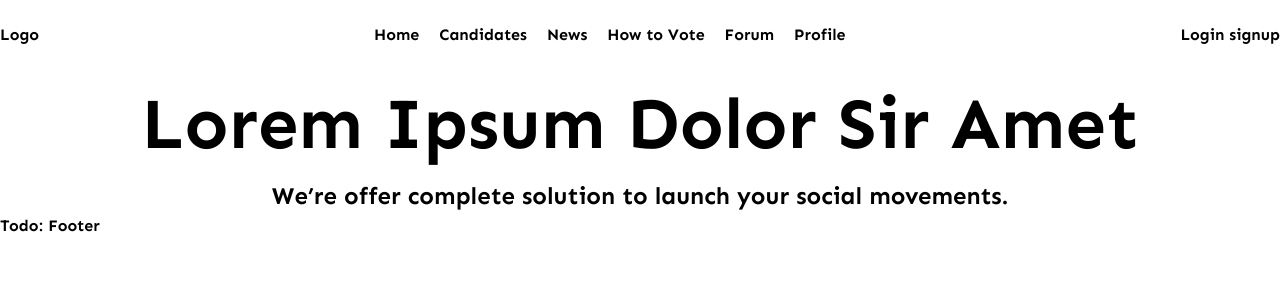
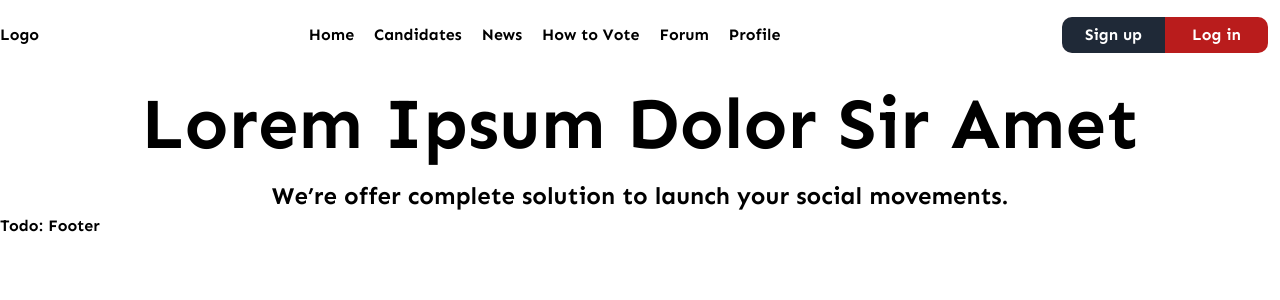
Before and after one commit to workshop-se/berswara-front, a Next.js app: page / in a window 1280 px wide. Shown: the top 300 px of the page. Built offline with nearby package versions, Linux system fonts and the light colour scheme.

Commit message:
feat:add login signup button

```diff
--- a/src/components/Header.tsx
+++ b/src/components/Header.tsx
@@ -9,6 +9,12 @@ export default function Header() {
     { name: "Forum", url: "/" },
     { name: "Profile", url: "/" },
   ];
+
+  let authButton = [
+    { name: "Sign up", url: "/" },
+    { name: "Log in", url: "/" },
+  ]
+
   return (
     <nav className="flex h-[70px]">
       <div className="m-auto">Logo</div>
@@ -17,7 +23,10 @@ export default function Header() {
           <Link href={item.url} className="p-[10px]">{item.name}</Link>
         ))}
       </div>
-      <div className="m-auto">Login signup</div>
+      <div className="m-auto w-[206px] h-[36px] rounded-[10px] bg-red-100 mx-[12px] grid grid-cols-2 overflow-hidden">
+        <Link href={authButton[0].url} className="bg-gray-800 flex items-center justify-center text-white">{authButton[0].name}</Link>
+        <Link href={authButton[1].url} className="bg-red-700 flex items-center justify-center text-white">{authButton[1].name}</Link>
+      </div>
     </nav>
   );
 }
```
